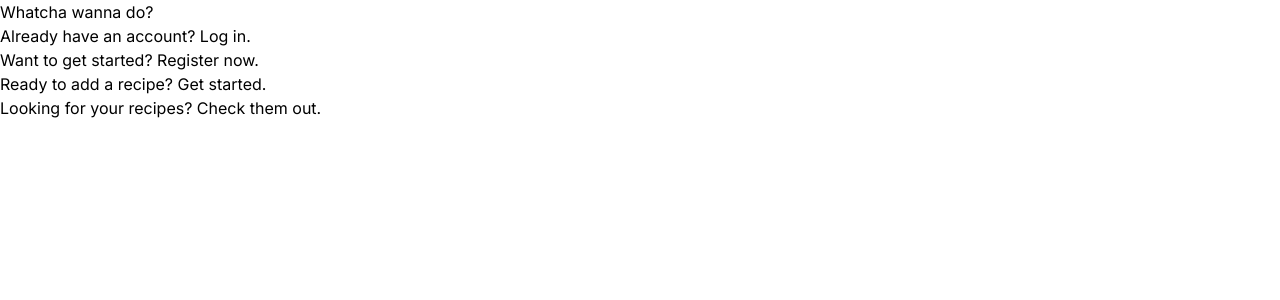
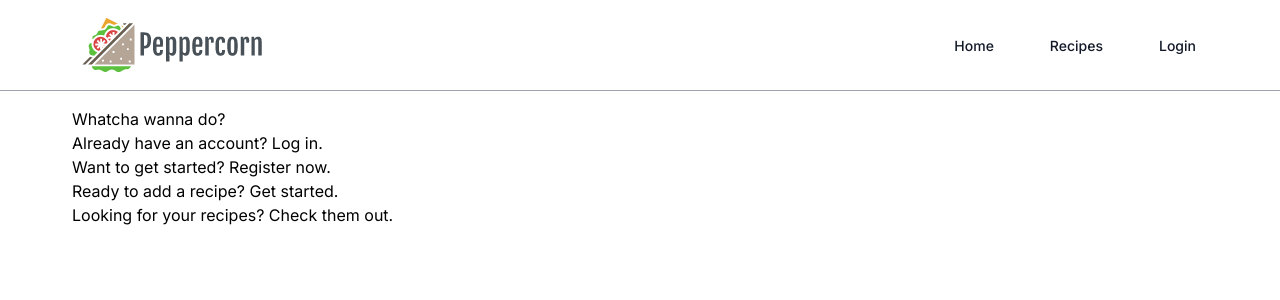
Before and after one commit to khaosophy/peppercorn, a Next.js app: page / in a window 1280 px wide. Shown: the top 300 px of the page. Built offline with nearby package versions, Linux system fonts and the light colour scheme.

Commit message:
header component & layout

```diff
--- a/src/app/layout.tsx
+++ b/src/app/layout.tsx
@@ -1,5 +1,6 @@
 import '../styles/globals.css'
 import { Inter } from 'next/font/google'
+import Header from '../components/header';
 
 const inter = Inter({ subsets: ['latin'] })
 
@@ -15,7 +16,10 @@ export default function RootLayout({
 }) {
   return (
     <html lang="en">
-      <body className={inter.className}>{children}</body>
+      <body className={inter.className}>
+        <Header />
+        {children}
+      </body>
     </html>
   )
 }
--- a/src/app/page.tsx
+++ b/src/app/page.tsx
@@ -1,9 +1,14 @@
+import classNames from 'classnames';
 import Link from 'next/link';
 import routes from '../routes.config';
 
 export default function Home() {
   return (
-    <main>
+    <main className={classNames(
+      'max-w-6xl mx-auto',
+      'flex flex-1 flex-col justify-center',
+      'min-h-full py-4 px-2',
+    )}>
       <h3>Whatcha wanna do?</h3>
       <ul>
         <li>Already have an account? <Link href={routes.login}>Log in.</Link></li>
--- /dev/null
+++ b/src/components/Header.jsx
@@ -0,0 +1,44 @@
+import classNames from 'classnames';
+import Image from 'next/image';
+import Link from 'next/link';
+import routes from '@/routes.config';
+
+export default function Header() {
+  return (
+    <header className="border-b border-gray-400">
+      <div className={classNames(
+        'max-w-6xl mx-auto',
+        'flex justify-between items-center',
+        'py-2 px-2',
+      )}>
+        <Link href={routes.home}>
+          <Image src="/logo.png" width={200} height={74} alt="Logo" />
+        </Link>
+        <MainNav />
+      </div>
+    </header>
+  );
+}
+
+const MainNav = () => {
+  const linkStyles = classNames(
+    'text-gray-900 hover:text-gray-700',
+    'px-3 py-2 rounded-md text-sm font-medium',
+    'hover:bg-gray-200',
+  );
+  return (
+    <nav>
+      <ul className="flex items-center space-x-8">
+        <li>
+          <Link href={routes.home} className={linkStyles}>Home</Link>
+        </li>
+        <li>
+          <Link href={routes.recipes} className={linkStyles}>Recipes</Link>
+        </li>
+        <li>
+          <Link href={routes.login} className={linkStyles}>Login</Link>
+        </li>
+      </ul>
+    </nav>
+  );
+}
--- /dev/null
+++ b/src/components/Layout.jsx
@@ -0,0 +1,10 @@
+import Header from './Header';
+
+export default function Layout({ children }) {
+  return (
+    <>
+      <Header />
+      {children}
+    </>
+  );
+}
--- a/src/pages/_app.js
+++ b/src/pages/_app.js
@@ -1,6 +1,11 @@
+import Layout from '../components/Layout';
 import '../styles/globals.css';
 
 const MyApp = ({ Component, pageProps }) => {
-  return <Component {...pageProps} />
+  return (
+    <Layout>
+      <Component {...pageProps} />
+    </Layout>
+  )
 }
 export default MyApp
```
Also changed, not shown: public/logo.png (added).
